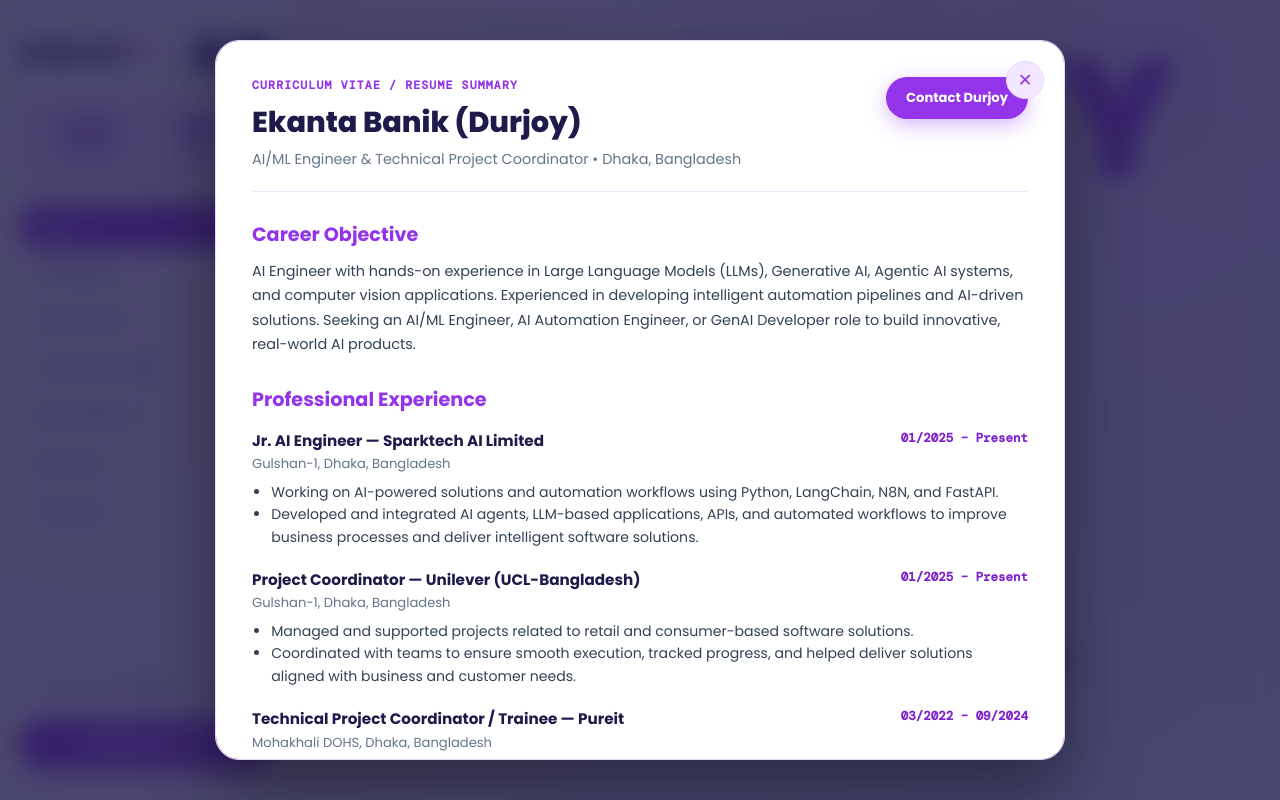
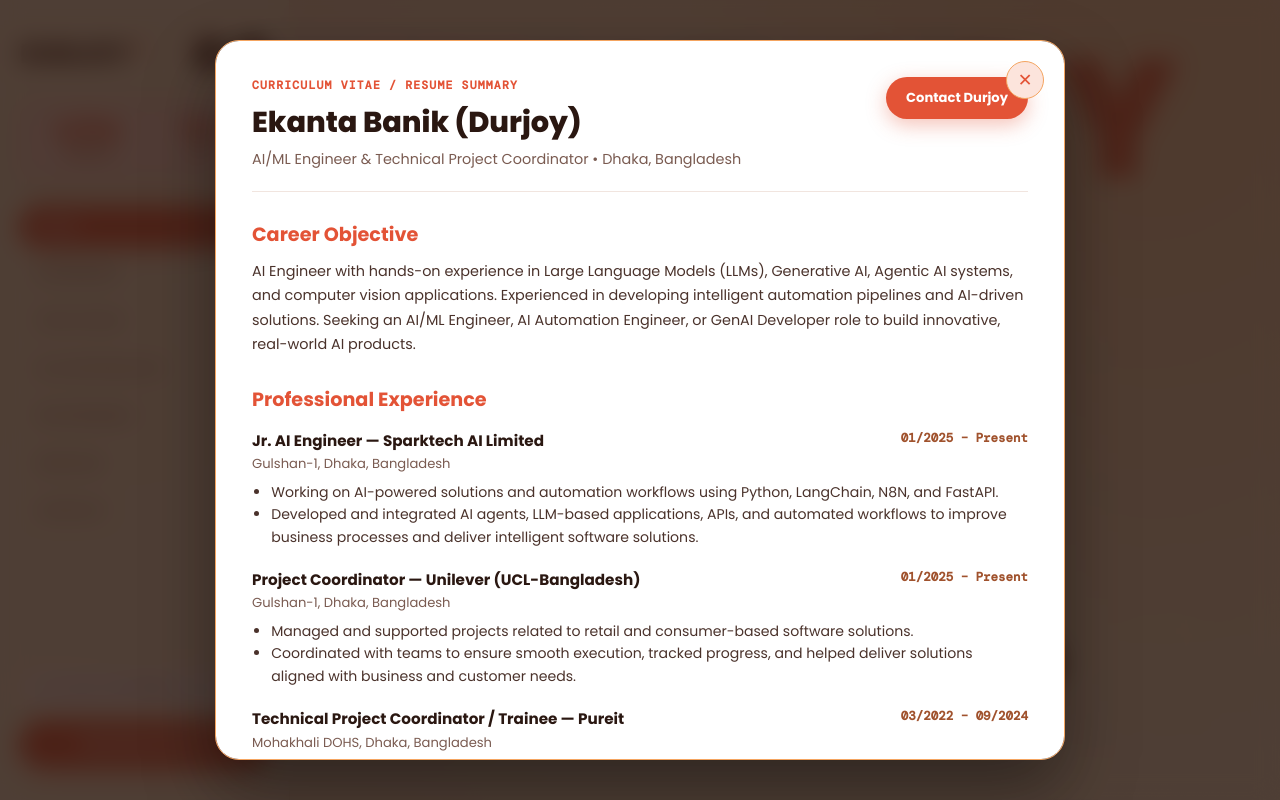
Before and after one commit to Ekaanta/durjoy_portfolio, a Next.js app: page / in a window 1280 px wide. Both pictures are taken after a click on the button "View Resume / CV". Shown: the top 800 px of the page. Built offline with nearby package versions, Linux system fonts and the light colour scheme.

Commit message:
Apply Burnt Sienna color palette (#E35336, #F5F5DC, #F4A460, #A0522D) from reference image

```diff
--- a/app/globals.css
+++ b/app/globals.css
@@ -7,31 +7,32 @@
 }
 
 :root {
-  /* Vibrant Pastel Ambient Mesh Theme */
-  --bg-canvas: #fafafa;
-  --bg-card: #fbfbfe;
+  /* Burnt Sienna Color System (#E35336, #F5F5DC, #F4A460, #A0522D) */
+  --bg-canvas: #f5f5dc;
+  --bg-card: #faf9f0;
   --bg-card-white: #ffffff;
-  --ink: #1e1b4b;
-  --ink-muted: #64748b;
-  --ink-secondary: #334155;
+  --ink: #2a1711;
+  --ink-muted: #7a5b51;
+  --ink-secondary: #4a322b;
 
-  /* Electric Purple Accent System */
-  --purple-primary: #9333ea;
-  --purple-hover: #7e22ce;
-  --purple-light: #f3e8ff;
-  --purple-border: #e9d5ff;
-  --purple-dark: #6b21a8;
-  --purple-badge-text: #7e22ce;
+  /* Primary Terracotta & Deep Sienna Accents */
+  --purple-primary: #e35336;
+  --purple-hover: #c84227;
+  --purple-light: #fce4dc;
+  --purple-border: rgba(227, 83, 54, 0.22);
+  --purple-dark: #a0522d;
+  --purple-badge-text: #a0522d;
 
-  --border: rgba(147, 51, 234, 0.12);
-  --border-strong: rgba(147, 51, 234, 0.22);
+  --sandy-amber: #f4a460;
+  --border: rgba(160, 82, 45, 0.15);
+  --border-strong: rgba(227, 83, 54, 0.35);
   --radius-sm: 10px;
   --radius-md: 18px;
   --radius-lg: 24px;
   --radius-pill: 999px;
-  --shadow-sm: 0 6px 16px rgba(147, 51, 234, 0.05);
-  --shadow-md: 0 12px 30px rgba(147, 51, 234, 0.08);
-  --shadow-lg: 0 20px 48px rgba(147, 51, 234, 0.14);
+  --shadow-sm: 0 6px 16px rgba(227, 83, 54, 0.06);
+  --shadow-md: 0 12px 30px rgba(227, 83, 54, 0.1);
+  --shadow-lg: 0 20px 48px rgba(227, 83, 54, 0.16);
 }
 
 html {
@@ -43,9 +44,9 @@ body {
   font-family: 'Poppins', -apple-system, BlinkMacSystemFont, sans-serif;
   background-color: var(--bg-canvas);
   background-image:
-    radial-gradient(circle at 90% 10%, rgba(216, 180, 254, 0.45) 0%, transparent 50%),
-    radial-gradient(circle at 10% 40%, rgba(254, 215, 170, 0.45) 0%, transparent 50%),
-    radial-gradient(circle at 80% 85%, rgba(186, 230, 253, 0.45) 0%, transparent 50%);
+    radial-gradient(circle at 90% 10%, rgba(244, 164, 96, 0.35) 0%, transparent 50%),
+    radial-gradient(circle at 10% 40%, rgba(227, 83, 54, 0.2) 0%, transparent 50%),
+    radial-gradient(circle at 80% 85%, rgba(245, 245, 220, 0.5) 0%, transparent 50%);
   background-attachment: fixed;
   color: var(--ink);
   line-height: 1.6;
@@ -74,7 +75,7 @@ body {
   flex-direction: column;
   justify-content: space-between;
   border-right: 1px solid var(--border);
-  background: rgba(250, 250, 250, 0.85);
+  background: rgba(245, 245, 220, 0.92);
   backdrop-filter: blur(16px);
   -webkit-backdrop-filter: blur(16px);
   z-index: 90;
@@ -98,7 +99,7 @@ body {
     border-right: none;
     border-bottom: 1px solid var(--border);
     padding: 1rem 1.5rem;
-    background: rgba(250, 250, 250, 0.95);
+    background: rgba(245, 245, 220, 0.95);
     backdrop-filter: blur(16px);
     -webkit-backdrop-filter: blur(16px);
     z-index: 100;
@@ -167,7 +168,7 @@ body {
   background: var(--purple-light);
   border-radius: var(--radius-md);
   padding: 1.1rem;
-  border: 1px solid var(--purple-border);
+  border: 1px solid var(--sandy-amber);
   display: grid;
   grid-template-columns: 1fr 1fr;
   gap: 0.75rem;
@@ -218,7 +219,7 @@ body {
 .sidebar-nav-link.active {
   background: var(--purple-primary);
   color: #ffffff;
-  box-shadow: 0 4px 15px rgba(147, 51, 234, 0.3);
+  box-shadow: 0 4px 15px rgba(227, 83, 54, 0.35);
 }
 
 /* Sidebar Bottom */
@@ -231,7 +232,7 @@ body {
 
 .email-copy-pill {
   background: var(--bg-card-white);
-  border: 1px solid var(--purple-border);
+  border: 1px solid var(--sandy-amber);
   border-radius: var(--radius-pill);
   padding: 0.6rem 1rem;
   font-family: 'DM Mono', monospace;
@@ -264,13 +265,13 @@ body {
   text-decoration: none;
   display: block;
   transition: all 0.25s ease;
-  box-shadow: 0 6px 20px rgba(147, 51, 234, 0.35);
+  box-shadow: 0 6px 20px rgba(227, 83, 54, 0.35);
 }
 
 .btn-hire-gold:hover {
   background: var(--purple-hover);
   transform: translateY(-2px);
-  box-shadow: 0 10px 25px rgba(147, 51, 234, 0.45);
+  box-shadow: 0 10px 25px rgba(227, 83, 54, 0.45);
 }
 
 /* HERO SECTION WITH GIANT TEXT & PROFILE CUTOUT */
@@ -314,7 +315,7 @@ body {
   height: auto;
   display: block;
   border-radius: var(--radius-lg);
-  filter: drop-shadow(0 18px 36px rgba(147, 51, 234, 0.2));
+  filter: drop-shadow(0 18px 36px rgba(160, 82, 45, 0.25));
   mask-image: linear-gradient(to bottom, black 85%, transparent 100%);
   -webkit-mask-image: linear-gradient(to bottom, black 85%, transparent 100%);
 }
@@ -361,9 +362,9 @@ body {
 }
 
 .stat-pill-box {
-  background: rgba(243, 232, 255, 0.95);
+  background: rgba(252, 228, 220, 0.95);
   backdrop-filter: blur(12px);
-  border: 1px solid var(--purple-border);
+  border: 1px solid var(--sandy-amber);
   padding: 0.75rem 1.2rem;
   border-radius: var(--radius-md);
   box-shadow: var(--shadow-sm);
@@ -463,7 +464,7 @@ body {
   position: relative;
   z-index: 2;
   background: var(--bg-card-white);
-  border: 1px solid var(--purple-border);
+  border: 1px solid var(--sandy-amber);
   border-radius: var(--radius-lg);
   padding: 2.25rem;
   max-width: 520px;
@@ -608,7 +609,7 @@ body {
 
 .stack-card {
   background: var(--bg-card-white);
-  border: 1px solid var(--purple-border);
+  border: 1px solid var(--sandy-amber);
   border-radius: var(--radius-lg);
   padding: 2.25rem;
   box-shadow: var(--shadow-sm);
@@ -735,7 +736,7 @@ body {
   font-weight: 700;
   transition: all 0.25s ease;
   border: none;
-  box-shadow: 0 4px 12px rgba(147, 51, 234, 0.3);
+  box-shadow: 0 4px 12px rgba(227, 83, 54, 0.35);
 }
 
 .project-row-item:hover .row-arrow-btn {
@@ -828,7 +829,7 @@ body {
 
 .service-card {
   background: var(--bg-card-white);
-  border: 1px solid var(--purple-border);
+  border: 1px solid var(--sandy-amber);
   border-radius: var(--radius-md);
   padding: 2rem 1.5rem;
   display: flex;
@@ -965,7 +966,7 @@ body {
 
 .footer-cta-card {
   background: var(--bg-card-white);
-  border: 1px solid var(--purple-border);
+  border: 1px solid var(--sandy-amber);
   border-radius: var(--radius-lg);
   padding: 3.5rem 2rem;
   text-align: center;
@@ -991,7 +992,7 @@ body {
 .modal-overlay {
   position: fixed;
   inset: 0;
-  background: rgba(30, 27, 75, 0.8);
+  background: rgba(42, 23, 17, 0.82);
   backdrop-filter: blur(12px);
   -webkit-backdrop-filter: blur(12px);
   z-index: 1000;
@@ -1003,7 +1004,7 @@ body {
 
 .modal-container {
   background: #ffffff;
-  border: 1px solid var(--purple-border);
+  border: 1px solid var(--sandy-amber);
   border-radius: var(--radius-lg);
   max-width: 850px;
   width: 100%;
@@ -1019,7 +1020,7 @@ body {
   top: 1.25rem;
   right: 1.25rem;
   background: var(--purple-light);
-  border: 1px solid var(--purple-border);
+  border: 1px solid var(--sandy-amber);
   border-radius: 50%;
   width: 38px;
   height: 38px;
```
